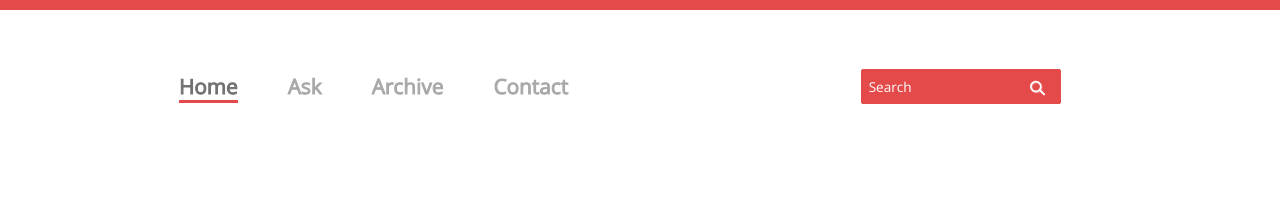
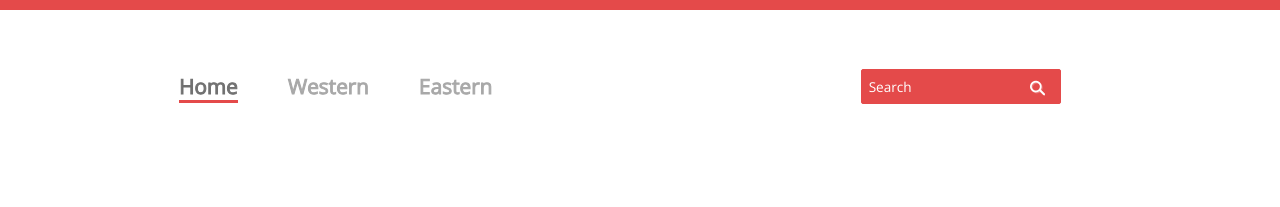
Before and after one commit to CodyJason/CodyJason.github.io, a plain HTML site: page index.html in a window 1280 px wide. Shown: the top 207 px of the page. Drawn offline with nearby package versions, Linux system fonts and the light colour scheme.

Commit message:
Test Update

```diff
--- a/index.html
+++ b/index.html
@@ -39,9 +39,9 @@
 		<div class="nav">
 				<ul>
 						<li class="a"><a class="active" href="index.html">Home</a> </li>
-						<li><a href="ask.html">Ask</a></li>
-						<li><a href="archive.html">Archive</a>  </li>
-						<li><a href="contact.html">Contact</a> </li>
+						<li><a href="western.html">Western</a></li>
+						<li><a href="eastern.html">Eastern</a>  </li>
+						<!---<li><a href="contact.html">Contact</a> </li> -->
 
 				</ul>
 		 </div>
```
Also changed, not shown: eastern.html (added, +1 -0 lines), western.html (added, +1 -0 lines).
